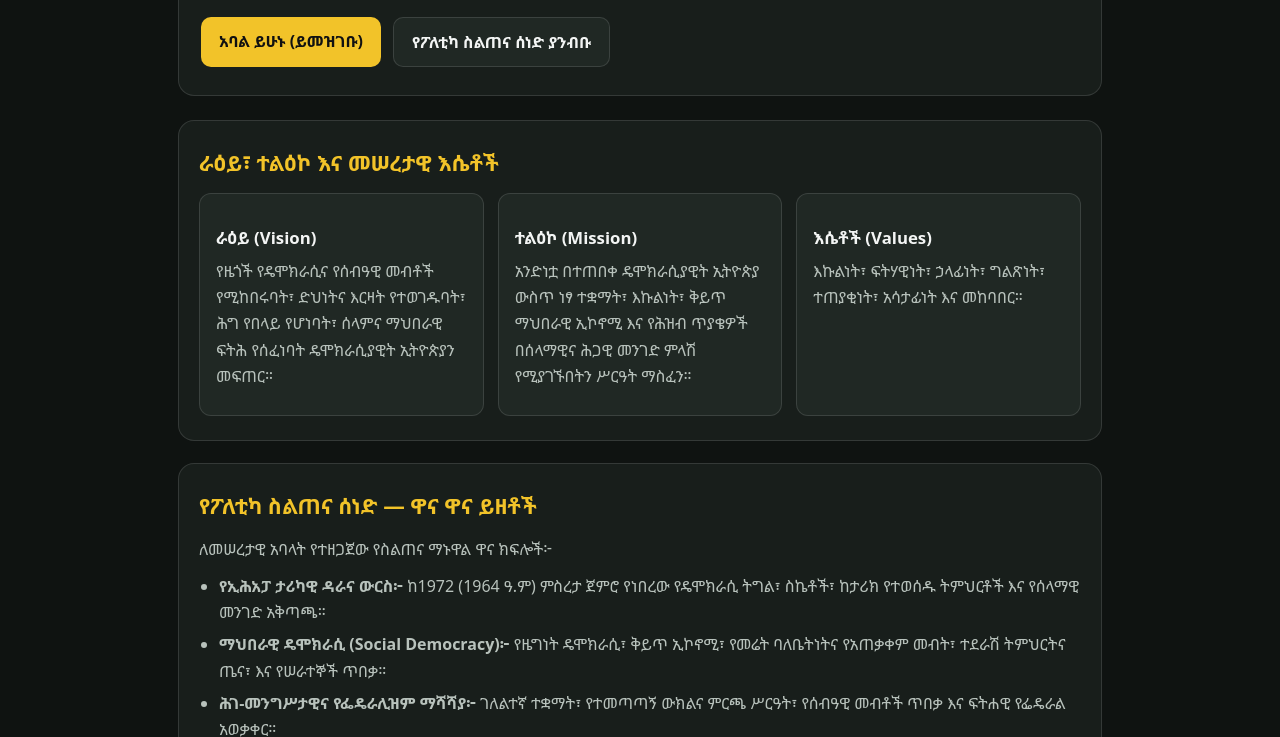
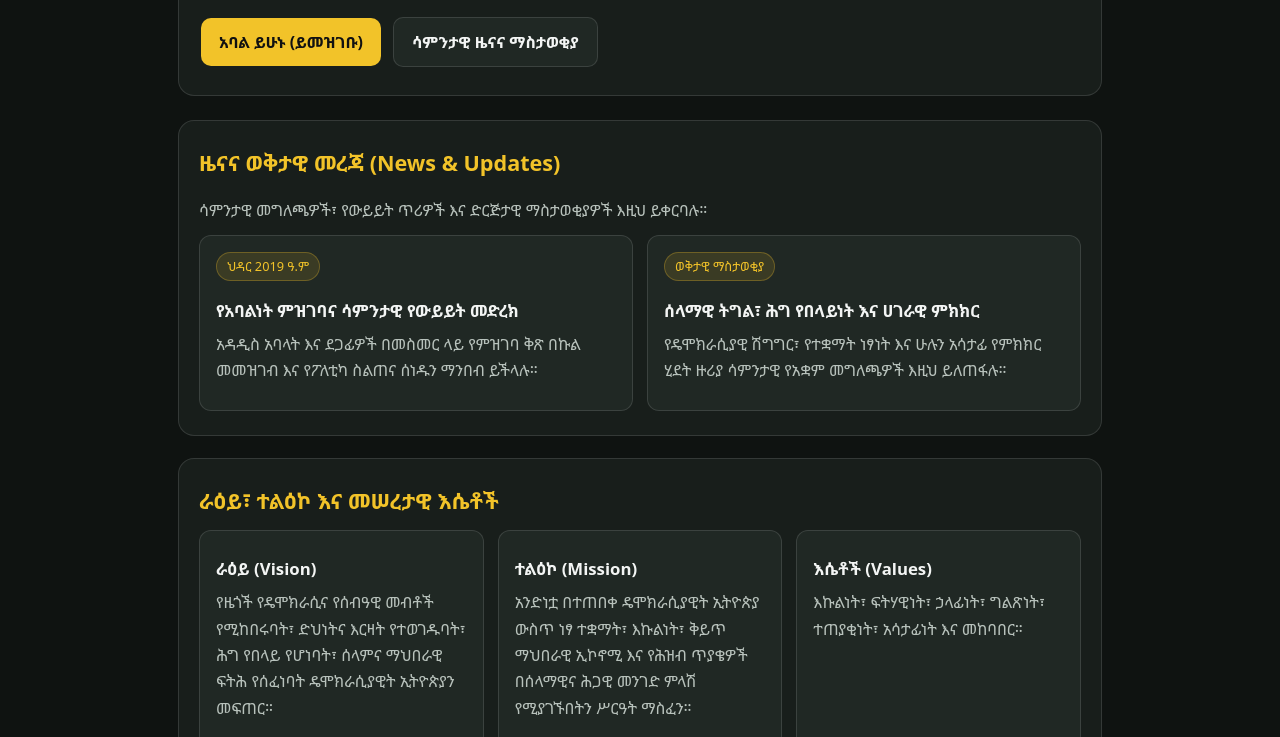
Before and after one commit to EPRP-Ethiopia/EPRP-WEBSITE, a plain HTML site: page index.html in a window 1280 px wide. Shown: the part 353-1090 px from the top of the page. Drawn offline with Linux system fonts and the light colour scheme.

Commit message:
Update index.html

```diff
--- a/index.html
+++ b/index.html
@@ -164,6 +164,7 @@
       display: flex;
       gap: 12px;
       flex-wrap: wrap;
+      align-items: center;
     }
 
     .btn-primary {
@@ -193,15 +194,24 @@
       margin-bottom: 22px;
     }
 
+    .section-top {
+      display: flex;
+      align-items: center;
+      justify-content: space-between;
+      gap: 12px;
+      flex-wrap: wrap;
+      margin-bottom: 8px;
+    }
+
     h2 {
       font-size: 1.35rem;
       color: var(--gold);
-      margin-bottom: 12px;
+      margin-bottom: 8px;
     }
 
     h3 {
       font-size: 1.05rem;
-      margin-top: 14px;
+      margin-top: 8px;
       margin-bottom: 6px;
     }
 
@@ -232,6 +242,33 @@
       border: 1px solid var(--border);
       border-radius: 12px;
       padding: 16px;
+      display: flex;
+      flex-direction: column;
+      justify-content: space-between;
+    }
+
+    .news-date {
+      display: inline-block;
+      font-size: 0.8rem;
+      color: var(--gold);
+      background: rgba(242, 195, 41, 0.12);
+      border: 1px solid rgba(242, 195, 41, 0.28);
+      padding: 3px 10px;
+      border-radius: 999px;
+      margin-bottom: 8px;
+    }
+
+    .fb-link {
+      display: inline-block;
+      margin-top: 8px;
+      color: var(--gold);
+      text-decoration: none;
+      font-weight: 600;
+      font-size: 0.9rem;
+    }
+
+    .fb-link:hover {
+      text-decoration: underline;
     }
 
     .form-box {
@@ -242,9 +279,16 @@
       margin-top: 12px;
     }
 
+    .form-actions {
+      display: flex;
+      gap: 12px;
+      flex-wrap: wrap;
+      align-items: center;
+      margin-top: 10px;
+    }
+
     .form-link-btn {
       display: inline-block;
-      margin-top: 10px;
       background: var(--green);
       color: #fff;
       text-decoration: none;
@@ -298,6 +342,7 @@
 
     <div class="controls">
       <nav>
+        <a href="#news" data-am="ዜናና ወቅታዊ" data-en="News">ዜናና ወቅታዊ</a>
         <a href="#vision" data-am="ራዕይና እሴቶች" data-en="Vision & Values">ራዕይና እሴቶች</a>
         <a href="#training" data-am="የስልጠና ይዘት" data-en="Training Guide">የስልጠና ይዘት</a>
         <a href="#register" data-am="ምዝገባ" data-en="Register">ምዝገባ</a>
@@ -330,36 +375,55 @@
 
       <div class="btn-row">
         <a href="#register" class="btn-primary" data-am="አባል ይሁኑ (ይመዝገቡ)" data-en="Become a Member">አባል ይሁኑ (ይመዝገቡ)</a>
-        <a href="#training" class="btn-secondary" data-am="የፖለቲካ ስልጠና ሰነድ ያንብቡ" data-en="Read Training Manual">የፖለቲካ ስልጠና ሰነድ ያንብቡ</a>
+        <a href="#news" class="btn-secondary" data-am="ሳምንታዊ ዜናና ማስታወቂያ" data-en="Weekly News & Updates">ሳምንታዊ ዜናና ማስታወቂያ</a>
       </div>
     </div>
+
+    <section id="news">
+      <div class="section-top">
+        <h2 data-am="ዜናና ወቅታዊ መረጃ (News & Updates)" data-en="News & Weekly Updates">ዜናና ወቅታዊ መረጃ (News & Updates)</h2>
+        <a id="fbPageLink" href="#" target="_blank" rel="noopener noreferrer" class="btn-secondary" style="display:none;"
+           data-am="የኢሕአፓ ፌስቡክ ገጽ" data-en="EPRP on Facebook">የኢሕአፓ ፌስቡክ ገጽ</a>
+      </div>
+      <p data-am="ሳምንታዊ መግለጫዎች፣ የውይይት ጥሪዎች እና ድርጅታዊ ማስታወቂያዎች እዚህ ይቀርባሉ።"
+         data-en="Weekly statements, civic discussion notices, and organizational updates are posted here.">
+        ሳምንታዊ መግለጫዎች፣ የውይይት ጥሪዎች እና ድርጅታዊ ማስታወቂያዎች እዚህ ይቀርባሉ።
+      </p>
+      <div class="grid" id="newsGrid"></div>
+    </section>
 
     <section id="vision">
       <h2 data-am="ራዕይ፣ ተልዕኮ እና መሠረታዊ እሴቶች" data-en="Vision, Mission & Core Values">ራዕይ፣ ተልዕኮ እና መሠረታዊ እሴቶች</h2>
 
       <div class="grid">
         <div class="card">
+          <div>
             <h3 data-am="ራዕይ (Vision)" data-en="Vision">ራዕይ (Vision)</h3>
             <p data-am="የዜጎች የዴሞክራሲና የሰብዓዊ መብቶች የሚከበሩባት፣ ድህነትና እርዛት የተወገዱባት፣ ሕግ የበላይ የሆነባት፣ ሰላምና ማህበራዊ ፍትሕ የሰፈነባት ዴሞክራሲያዊት ኢትዮጵያን መፍጠር።"
                data-en="Building a democratic, peaceful, and prosperous Ethiopia where human and democratic rights are respected, poverty is overcome, and the rule of law prevails.">
               የዜጎች የዴሞክራሲና የሰብዓዊ መብቶች የሚከበሩባት፣ ድህነትና እርዛት የተወገዱባት፣ ሕግ የበላይ የሆነባት፣ ሰላምና ማህበራዊ ፍትሕ የሰፈነባት ዴሞክራሲያዊት ኢትዮጵያን መፍጠር።
             </p>
           </div>
+        </div>
 
         <div class="card">
+          <div>
             <h3 data-am="ተልዕኮ (Mission)" data-en="Mission">ተልዕኮ (Mission)</h3>
             <p data-am="አንድነቷ በተጠበቀ ዴሞክራሲያዊት ኢትዮጵያ ውስጥ ነፃ ተቋማት፣ እኩልነት፣ ቅይጥ ማህበራዊ ኢኮኖሚ እና የሕዝብ ጥያቄዎች በሰላማዊና ሕጋዊ መንገድ ምላሽ የሚያገኙበትን ሥርዓት ማስፈን።"
                data-en="Advancing independent institutions, citizenship equality, mixed social-market economic opportunity, and peaceful democratic representation across Ethiopia.">
               አንድነቷ በተጠበቀ ዴሞክራሲያዊት ኢትዮጵያ ውስጥ ነፃ ተቋማት፣ እኩልነት፣ ቅይጥ ማህበራዊ ኢኮኖሚ እና የሕዝብ ጥያቄዎች በሰላማዊና ሕጋዊ መንገድ ምላሽ የሚያገኙበትን ሥርዓት ማስፈን።
             </p>
           </div>
+        </div>
 
         <div class="card">
+          <div>
             <h3 data-am="እሴቶች (Values)" data-en="Core Values">እሴቶች (Values)</h3>
             <p data-am="እኩልነት፣ ፍትሃዊነት፣ ኃላፊነት፣ ግልጽነት፣ ተጠያቂነት፣ አሳታፊነት እና መከባበር።"
                data-en="Equality, fairness, responsibility, transparency, accountability, inclusivity, and mutual respect.">
               እኩልነት፣ ፍትሃዊነት፣ ኃላፊነት፣ ግልጽነት፣ ተጠያቂነት፣ አሳታፊነት እና መከባበር።
             </p>
+          </div>
         </div>
       </div>
     </section>
@@ -397,9 +461,9 @@
 
     <section id="register">
       <h2 data-am="የመስመር ላይ አባልነት ምዝገባ (Google Form)" data-en="Online Membership Registration (Google Form)">የመስመር ላይ አባልነት ምዝገባ (Google Form)</h2>
-      <p data-am="የተመዘገቡ ሰዎች ስም እና መረጃ በቀጥታ ወደ Google Form እና Google Sheet እንዲገባ ከታች ያለውን የGoogle Form አገናኝ ያስገቡ።"
-         data-en="Connect your Google Form below so all submitted names and details are saved directly to your Google Form and Google Sheet.">
-        የተመዘገቡ ሰዎች ስም እና መረጃ በቀጥታ ወደ Google Form እና Google Sheet እንዲገባ ከታች ያለውን የGoogle Form አገናኝ ያስገቡ።
+      <p data-am="የተመዘገቡ ሰዎች ስም እና መረጃ በቀጥታ ወደ Google Form እና Google Sheet እንዲገባ የGoogle Form አገናኝ ያስገቡ።"
+         data-en="Connect your Google Form below so submitted member registrations are recorded directly in your linked Google Sheet.">
+        የተመዘገቡ ሰዎች ስም እና መረጃ በቀጥታ ወደ Google Form እና Google Sheet እንዲገባ የGoogle Form አገናኝ ያስገቡ።
       </p>
 
       <div class="form-box">
@@ -408,10 +472,17 @@
            data-en="Once you paste your Google Form link in the code, the registration button and embedded form will activate.">
           የGoogle Form አገናኝህን በኮዱ ውስጥ ስታስገባ አዝራሩ እና ቅጹ በቀጥታ ይሰራሉ።
         </p>
+        <div class="form-actions">
           <a id="googleFormLink" href="#" target="_blank" rel="noopener noreferrer" class="form-link-btn"
              data-am="የምዝገባ ቅጽ ክፈት (Google Form)" data-en="Open Registration Form (Google Form)">
             የምዝገባ ቅጽ ክፈት (Google Form)
           </a>
+          <a id="sheetLinkBtn" href="https://docs.google.com/spreadsheets/d/1pAfbIQbqgLv9beJfXWAYN9sUJzHjwVtRa3n5ijKKQxY/edit?usp=drivesdk"
+             target="_blank" rel="noopener noreferrer" class="btn-secondary"
+             data-am="የምዝገባ መዝገብ (Google Sheet)" data-en="Registration Sheet">
+            የምዝገባ መዝገብ (Google Sheet)
+          </a>
+        </div>
         <iframe id="googleFormEmbed" title="EPRP Registration Form"></iframe>
       </div>
     </section>
@@ -428,6 +499,61 @@
   <script>
     // የGoogle Form አገናኝህን እዚህ ውስጥ አስገባ (ለምሳሌ: "https://docs.google.com/forms/d/e/YOUR_FORM_ID/viewform")
     const GOOGLE_FORM_URL = "";
+
+    // የኢሕአፓ ዋና የፌስቡክ ገጽ አገናኝ ካለ እዚህ አስገባ (ለምሳሌ: "https://www.facebook.com/YOUR_PAGE")
+    const FACEBOOK_PAGE_URL = "";
+
+    // ሳምንታዊ ዜናዎችን እዚህ ጨምር ወይም አድስ (አዲሱን ዜና ከላይ አስቀምጥ)
+    const NEWS_ITEMS = [
+      {
+        dateAm: "ህዳር 2019 ዓ.ም",
+        dateEn: "November 2026",
+        titleAm: "የአባልነት ምዝገባና ሳምንታዊ የውይይት መድረክ",
+        titleEn: "Membership Registration & Weekly Civic Forum",
+        bodyAm: "አዳዲስ አባላት እና ደጋፊዎች በመስመር ላይ የምዝገባ ቅጽ በኩል መመዝገብ እና የፖለቲካ ስልጠና ሰነዱን ማንበብ ይችላሉ።",
+        bodyEn: "New members and supporters can register online and review the political training pillars for upcoming weekly discussions.",
+        fbUrl: ""
+      },
+      {
+        dateAm: "ወቅታዊ ማስታወቂያ",
+        dateEn: "Current Notice",
+        titleAm: "ሰላማዊ ትግል፣ ሕግ የበላይነት እና ሀገራዊ ምክክር",
+        titleEn: "Peaceful Struggle, Rule of Law & National Dialogue",
+        bodyAm: "የዴሞክራሲያዊ ሽግግር፣ የተቋማት ነፃነት እና ሁሉን አሳታፊ የምክክር ሂደት ዙሪያ ሳምንታዊ የአቋም መግለጫዎች እዚህ ይለጠፋሉ።",
+        bodyEn: "Weekly notes on democratic transition, institutional independence, and inclusive national dialogue will be posted here.",
+        fbUrl: ""
+      }
+    ];
+
+    const fbPageLinkEl = document.getElementById("fbPageLink");
+    if (FACEBOOK_PAGE_URL && FACEBOOK_PAGE_URL.startsWith("http")) {
+      fbPageLinkEl.href = FACEBOOK_PAGE_URL;
+      fbPageLinkEl.style.display = "inline-block";
+    }
+
+    const newsGridEl = document.getElementById("newsGrid");
+
+    function renderNews(lang) {
+      const fbLabel = lang === "en" ? "View on Facebook →" : "በፌስቡክ ይመልከቱ →";
+      newsGridEl.innerHTML = NEWS_ITEMS.map((item) => {
+        const dateText = lang === "en" ? item.dateEn : item.dateAm;
+        const titleText = lang === "en" ? item.titleEn : item.titleAm;
+        const bodyText = lang === "en" ? item.bodyEn : item.bodyAm;
+        const fbLinkHtml = item.fbUrl && item.fbUrl.startsWith("http")
+          ? `<a href="${item.fbUrl}" target="_blank" rel="noopener noreferrer" class="fb-link">${fbLabel}</a>`
+          : "";
+        return `
+          <article class="card">
+            <div>
+              <span class="news-date">${dateText}</span>
+              <h3>${titleText}</h3>
+              <p>${bodyText}</p>
+            </div>
+            ${fbLinkHtml}
+          </article>
+        `;
+      }).join("");
+    }
 
     const formLinkEl = document.getElementById("googleFormLink");
     const formEmbedEl = document.getElementById("googleFormEmbed");
@@ -446,15 +572,21 @@
     const toggleBtn = document.getElementById("langToggle");
     let currentLang = "am";
 
+    function applyLanguage(lang) {
+      document.documentElement.lang = lang;
+      toggleBtn.textContent = lang === "am" ? "EN" : "አማርኛ";
+      document.querySelectorAll("[data-am][data-en]").forEach((el) => {
+        el.innerHTML = el.getAttribute(`data-${lang}`);
+      });
+      renderNews(lang);
+    }
+
     toggleBtn.addEventListener("click", () => {
       currentLang = currentLang === "am" ? "en" : "am";
-      document.documentElement.lang = currentLang;
-      toggleBtn.textContent = currentLang === "am" ? "EN" : "አማርኛ";
+      applyLanguage(currentLang);
+    });
 
-      document.querySelectorAll("[data-am][data-en]").forEach((el) => {
-        el.innerHTML = el.getAttribute(`data-${currentLang}`);
-      });
-    });
+    applyLanguage(currentLang);
   </script>
 </body>
 </html>
```
Lines whose indentation alone changed are shown as unchanged.
